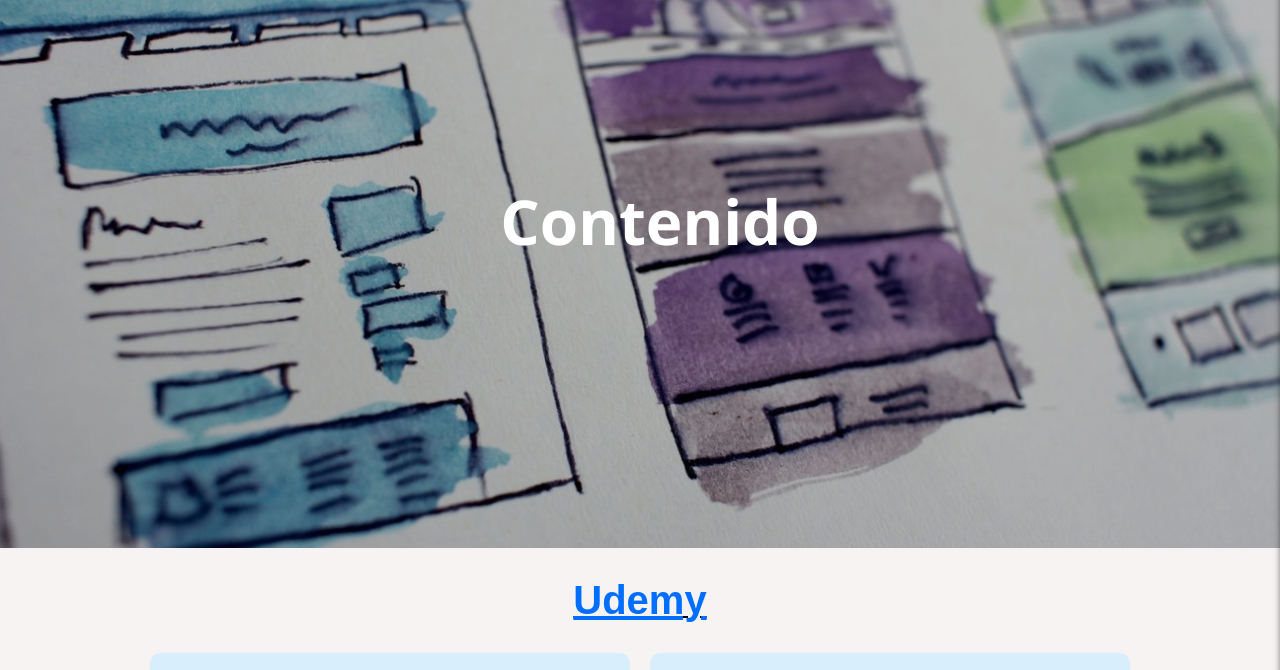
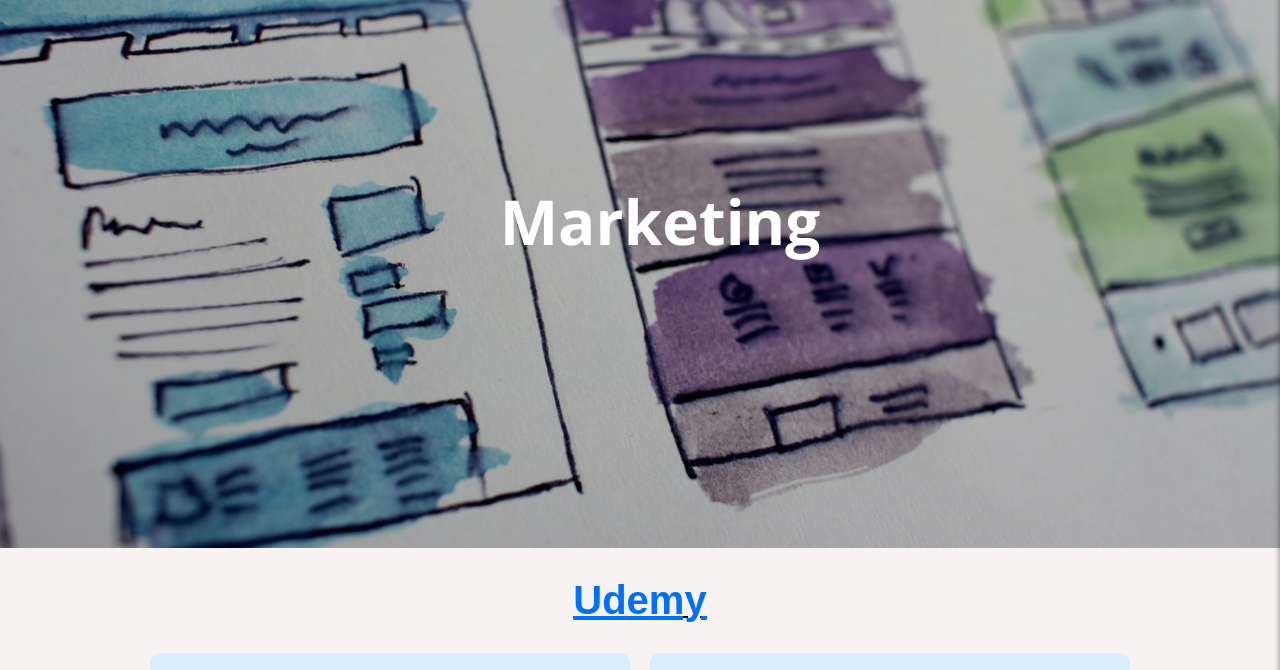
Before and after one commit to ramigarcia/Conectando-Estudiantes, a plain HTML site: page marketing/index.html in a window 1280 px wide. Shown: the part 92-762 px from the top of the page. Drawn offline with nearby package versions, Linux system fonts and the light colour scheme.

Commit message:
Update index.html

```diff
--- a/marketing/index.html
+++ b/marketing/index.html
@@ -24,7 +24,7 @@
       <a href="#contacto">Contacto</a>
     </nav>
     <div class="contenedor head">
-      <h1 class="titulo">Contenido</h1>
+      <h1 class="titulo">Marketing</h1>
     </div>
   </header>
   <!-- UDEMY -->
```
